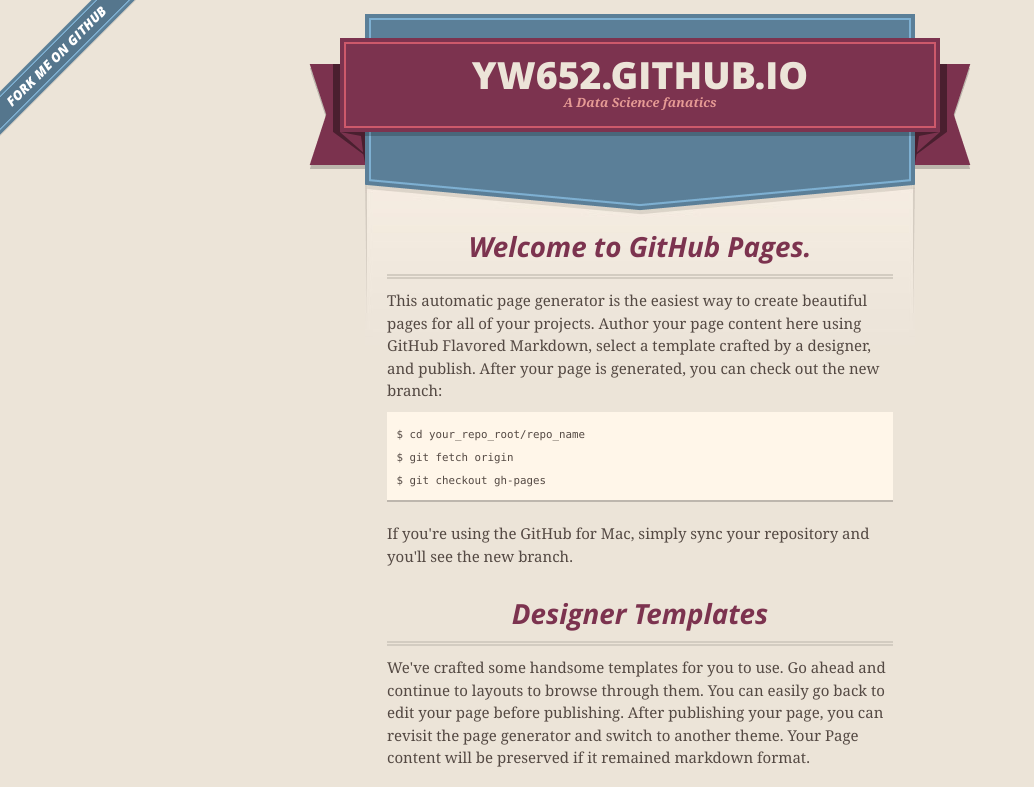
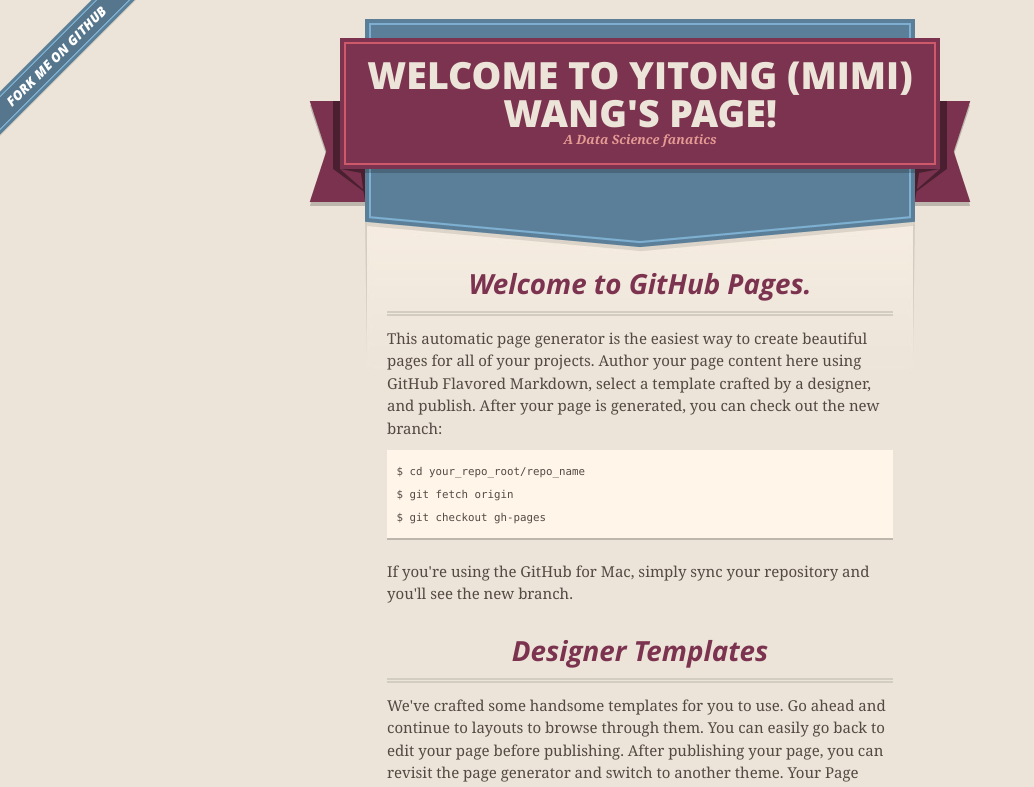
Before and after one commit to yw652/yw652.github.io, a plain HTML site: page index.html in a window 1280 px wide. Shown: the top 787 px of the page, without its empty margins (0-1034 px from the left). Drawn offline with nearby package versions, Linux system fonts and the light colour scheme.

Commit message:
Update index.html

```diff
--- a/index.html
+++ b/index.html
@@ -27,7 +27,7 @@
       <header>
         <span class="ribbon-outer">
           <span class="ribbon-inner">
-            <h1>Yw652.GitHub.io</h1>
+            <h1>Welcome to Yitong (Mimi) Wang's page!</h1>
             <h2>A Data Science fanatics</h2>
           </span>
           <span class="left-tail"></span>
```
